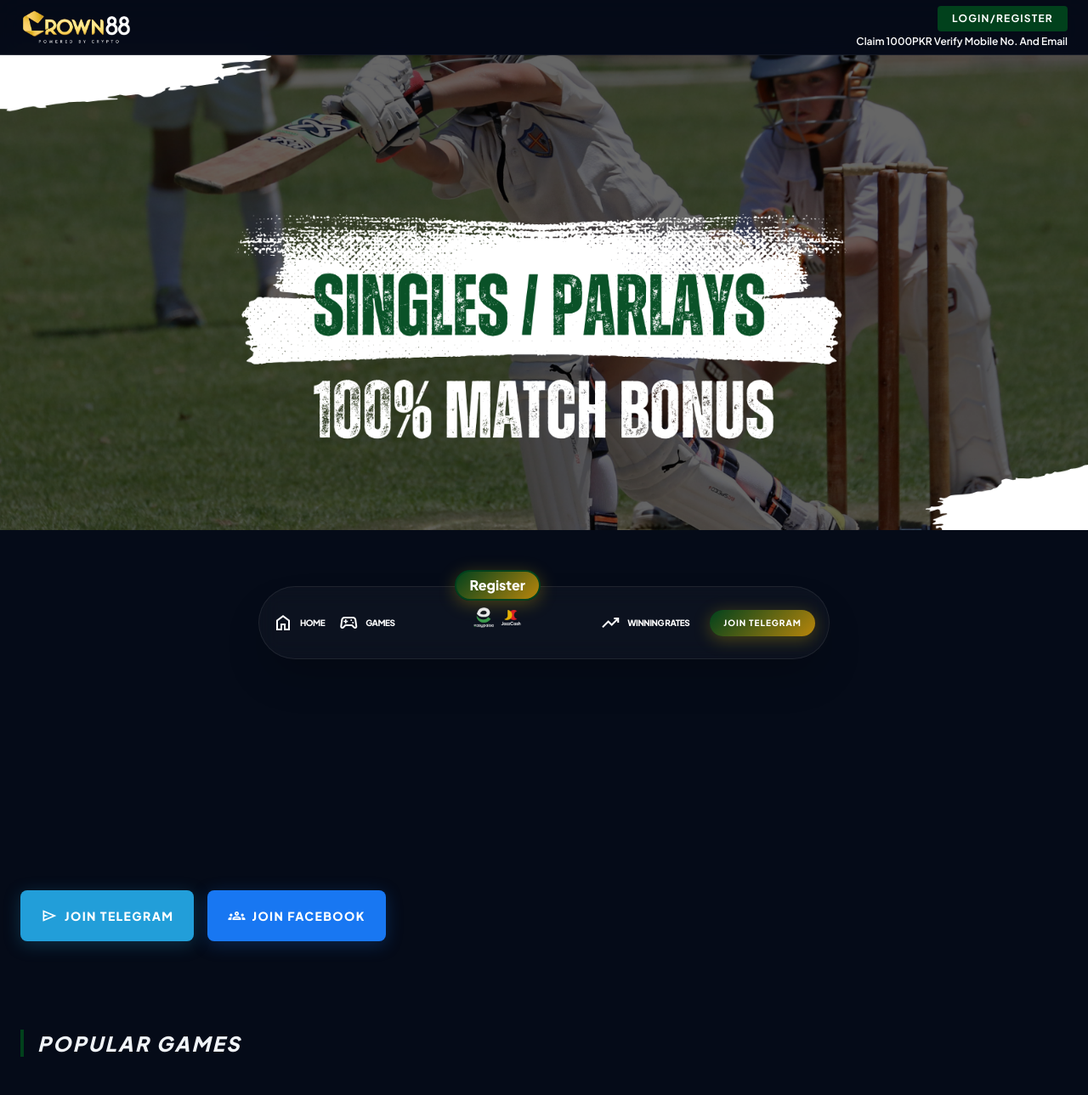
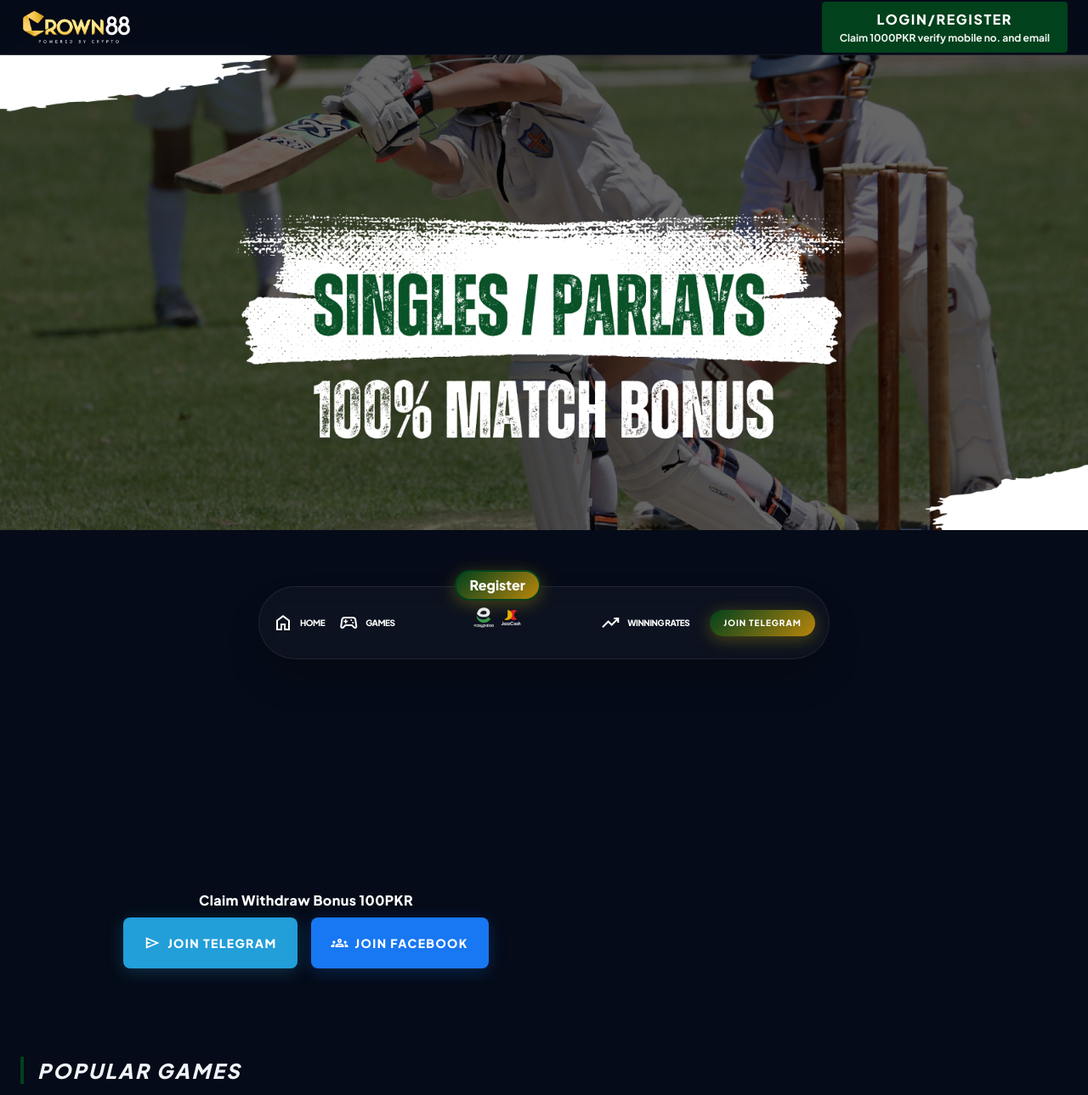
Before and after one commit to Crown88pk/cricketupdatespk, a plain HTML site: page index.html in a window 1280 px wide. Shown: the top 1289 px of the page at 85% size. Drawn offline with nearby package versions, Linux system fonts and the light colour scheme; grey boxes are pictures that could not be loaded.

Commit message:
Add files via upload

```diff
--- a/index.html
+++ b/index.html
@@ -111,14 +111,18 @@
        <div class="flex flex-col items-end leading-tight">
   <a href="https://crown88.site/pk6" target="_blank">
     <button
-                class="border border-primary-gold/30 text-primary-gold px-4 py-1.5 rounded text-xs font-bold uppercase tracking-widest bg-primary-gold text-white transition-all"
+      class="border border-primary-gold/30 bg-primary-gold text-white rounded px-5 py-2 transition-all hover:scale-105"
     >
+      <div class="flex flex-col items-center leading-tight">
+        <div class="text-sm md:text-base font-black uppercase tracking-widest">
           Login/Register
+        </div>
+        <div class="mt-0.5 text-[10px] md:text-xs font-bold text-center normal-case tracking-normal opacity-95">
+          Claim 1000PKR verify mobile no. and email
+        </div>
+      </div>
     </button>
   </a>
-            <div class="mt-1 text-[11px] md:text-xs text-white font-semibold">
-                     Claim 1000PKR Verify Mobile No. And Email
-            </div>
 </div>
         </div>
       </div>
@@ -182,7 +186,13 @@
 
     <div class="container mx-auto px-6">
     <div class="max-w-2xl py-6">
-        <div class="flex flex-nowrap gap-2 md:gap-4">
+
+  <!-- Bonus text -->
+  <div class="text-center mb-2 font-black text-white tracking-wide">
+    Claim Withdraw Bonus 100PKR
+  </div>
+
+  <div class="flex flex-nowrap gap-2 md:gap-4 justify-center">
           <!-- Telegram (telegram color) -->
           <a
             class="btn-telegram text-white px-3 md:px-6 py-2 md:py-4 rounded-lg font-black text-[10px] md:text-sm uppercase tracking-wider md:tracking-widest flex items-center gap-1 md:gap-2 hover:scale-105 transition-transform shadow-lg whitespace-nowrap"
```
Lines whose indentation alone changed are shown as unchanged.
